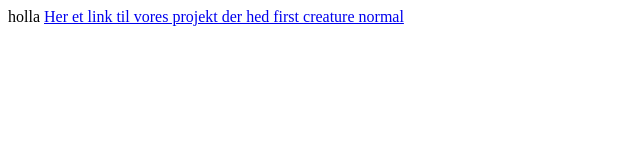
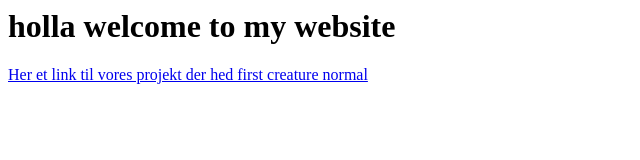
Before and after one commit to RealMrMario/RealMrMario.github.io, a plain HTML site: page index.html in a window 1280 px wide. Shown: the whole page, without its empty margins (0-640 px from the left). Drawn offline with Linux system fonts and the light colour scheme.

Commit message:
Update index.html

```diff
--- a/index.html
+++ b/index.html
@@ -1,4 +1,6 @@
 <html>
-holla
-  <a href= "https://github.com/RealMrMario/Creature-task-normal/blob/master/first_creature_normal/first_creature_normal_pde/first_creature_normal_pde.pde" > Her et link til vores projekt der hed first creature normal</a>
+ <h1>
+holla welcome to my website
+  </h1>
+ <p> <a href= "https://github.com/RealMrMario/Creature-task-normal/blob/master/first_creature_normal/first_creature_normal_pde/first_creature_normal_pde.pde" > Her et link til vores projekt der hed first creature normal</a></p1>
 </html>
```
